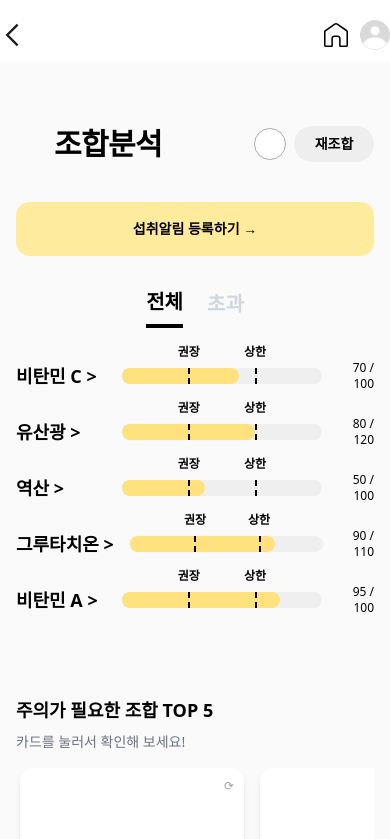
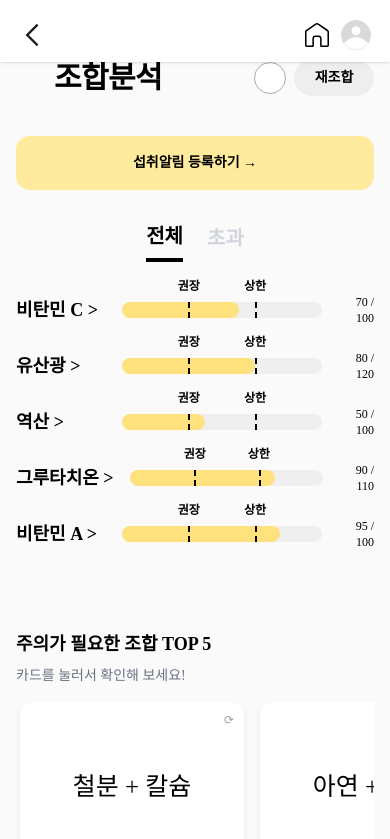
Before and after one commit to VitaCheck/vitacheck-fe, a React (Vite) app: page /combination-result in a window 390 px wide. Shown: the top 839 px of the page. Built offline with nearby package versions, Linux system fonts and the light colour scheme.

Commit message:
fix/ 충돌 해결

```diff
--- a/src/pages/CombinationPage.tsx
+++ b/src/pages/CombinationPage.tsx
@@ -1,4 +1,4 @@
-import React, { useEffect, useState } from "react";
+import { useEffect, useState } from "react";
 import { useNavigate } from "react-router-dom";
 import Cat from "../assets/CatWithPointer.png";
 import Chick from "../assets/chick.png";
--- a/src/pages/CombinationResultPage.tsx
+++ b/src/pages/CombinationResultPage.tsx
@@ -1,6 +1,5 @@
-import React, { useState, useEffect, useRef } from "react";
+import { useState, useEffect, useRef } from "react";
 import { useLocation, useNavigate } from "react-router-dom";
-import NavBar from "../components/NavBar";
 import { MdArrowForwardIos, MdArrowBackIos } from "react-icons/md";
 
 export default function CombinationResultPage() {
@@ -57,10 +56,9 @@ export default function CombinationResultPage() {
 
   return (
     <div className="min-h-screen bg-[#FAFAFA] font-pretendard">
-      <NavBar />
       <div className="w-full max-w-[1280px] mx-auto px-4 pb-40">
         {/* 모바일 제목 및 버튼 */}
-        <div className="md:hidden flex justify-between items-center mt-16 mb-10">
+        <div className="md:hidden flex justify-between items-center mb-10">
           <h1 className="block md:hidden font-pretendard font-bold text-[30px] leading-[120%] tracking-[-0.02em] px-[38px]">
             조합분석
           </h1>
@@ -166,8 +164,8 @@ export default function CombinationResultPage() {
               activeTab === "초과"
                 ? "text-red-500 border-b-4 border-red-500"
                 : !allOverUpper
-                ? "text-gray-300 cursor-not-allowed"
-                : "text-gray-400"
+                  ? "text-gray-300 cursor-not-allowed"
+                  : "text-gray-400"
             }`}
             onClick={() => allOverUpper && setActiveTab("초과")}
           >
```
Also changed, not shown: src/App.tsx (+7 -7 lines).
